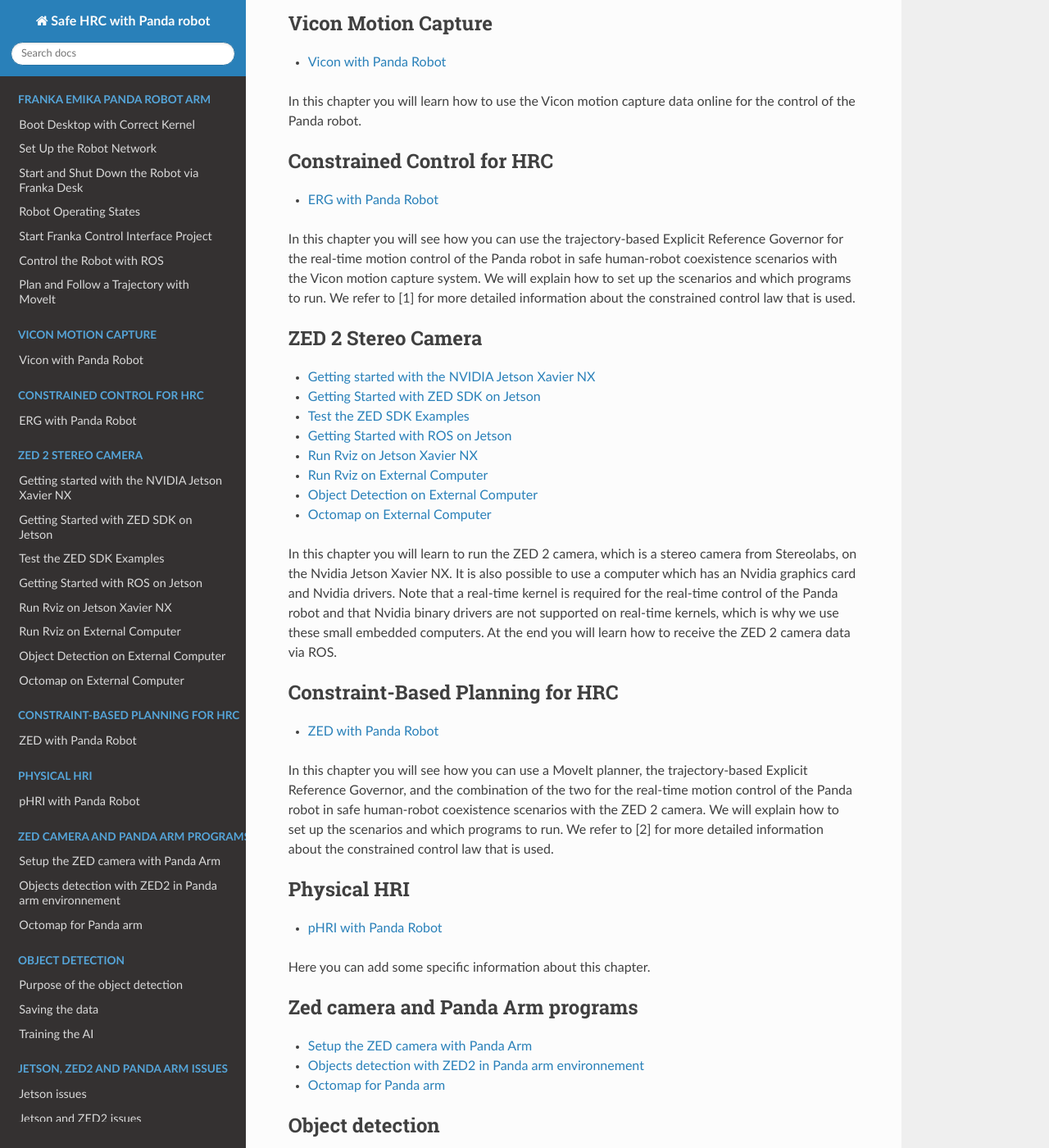
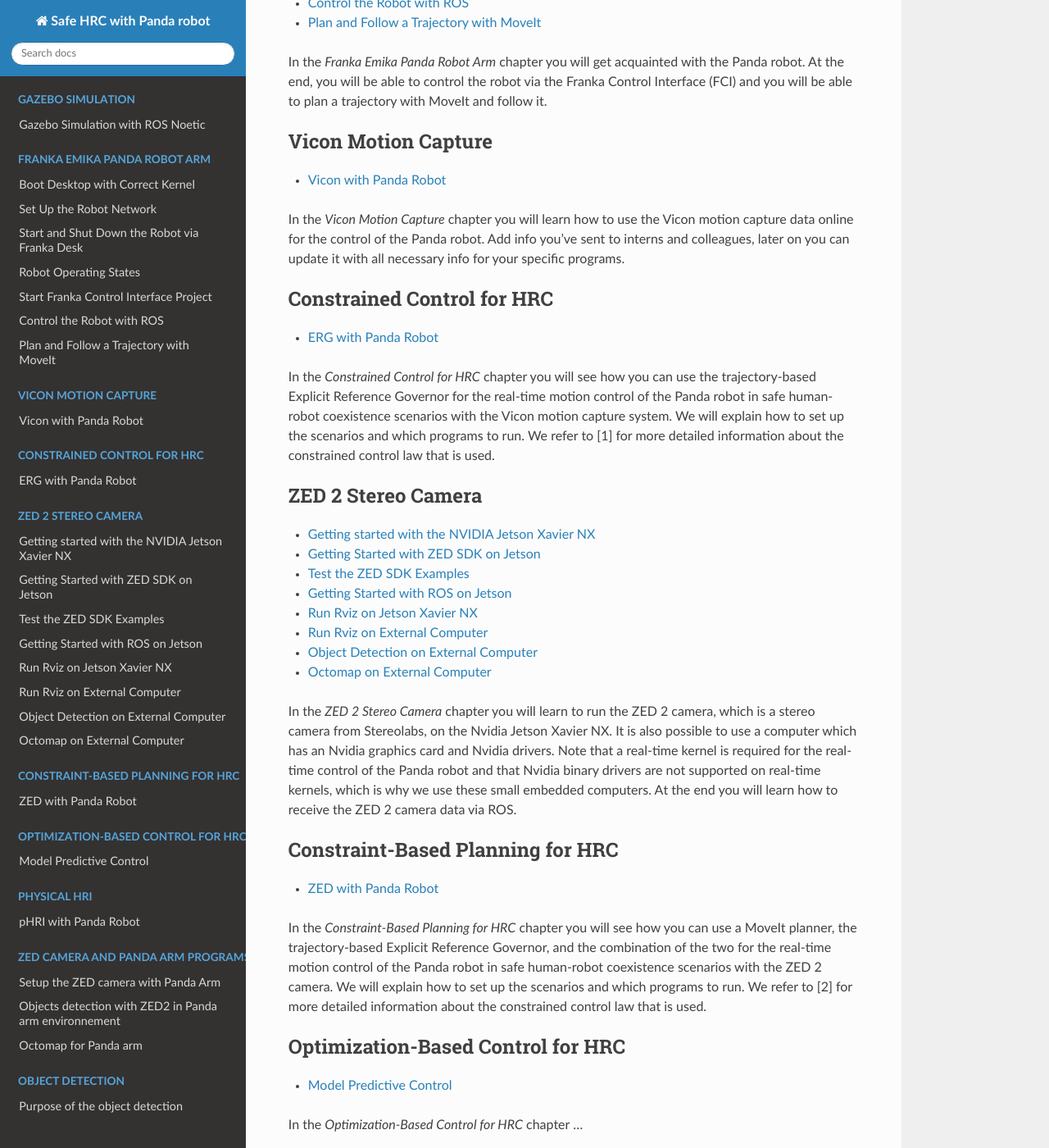
Before and after one commit to kmerckae/panda_safe_hrc_tutorial, a Sphinx documentation site: the page built from source/index.rst, in a window 1280 px wide and 1400 px high, scrolled down 672 px. Shown: the whole window at 82% size. Built offline with Sphinx 7.4.7 and the Read the Docs theme 2.0.0, drawn with Linux system fonts in a browser that asks for light colours; some of the changed text lies outside the part shown.

Commit message:
add: chapters to index

```diff
--- a/source/index.rst
+++ b/source/index.rst
@@ -18,6 +18,15 @@ The major part is generally written such that researchers in other research grou
 
 .. toctree::
    :maxdepth: 1
+   :caption: Gazebo Simulation
+
+   gazebo_panda/gazebo_start
+
+In the *Gazebo Simulation* chapter ...
+
+
+.. toctree::
+   :maxdepth: 1
    :caption: Franka Emika Panda Robot Arm
 
    panda_arm/start_desktop
@@ -28,7 +37,7 @@ The major part is generally written such that researchers in other research grou
    panda_arm/robot_control
    panda_arm/path_planning
 
-In this chapter you will get acquainted with the Panda robot.
+In the *Franka Emika Panda Robot Arm* chapter you will get acquainted with the Panda robot.
 At the end, you will be able to control the robot via the Franka Control Interface (FCI)
 and you will be able to plan a trajectory with MoveIt and follow it.
 
@@ -39,8 +48,9 @@ and you will be able to plan a trajectory with MoveIt and follow it.
 
    vicon_panda/start
 
-In this chapter you will learn how to use the Vicon motion capture data
+In the *Vicon Motion Capture* chapter you will learn how to use the Vicon motion capture data
 online for the control of the Panda robot.
+Add info you've sent to interns and colleagues, later on you can update it with all necessary info for your specific programs.
 
 
 .. toctree::
@@ -49,7 +59,7 @@ online for the control of the Panda robot.
 
    erg_panda/start
 
-In this chapter you will see how you can use the trajectory-based Explicit Reference Governor
+In the *Constrained Control for HRC* chapter you will see how you can use the trajectory-based Explicit Reference Governor
 for the real-time motion control of the Panda robot in safe human-robot coexistence scenarios
 with the Vicon motion capture system.
 We will explain how to set up the scenarios and which programs to run.
@@ -69,11 +79,12 @@ We refer to [1] for more detailed information about the constrained control law
    zed_ros/object_detection
    zed_ros/octomap
 
-In this chapter you will learn to run the ZED 2 camera, which is a stereo camera from Stereolabs, on the Nvidia Jetson Xavier NX.
+In the *ZED 2 Stereo Camera* chapter you will learn to run the ZED 2 camera, which is a stereo camera from Stereolabs, on the Nvidia Jetson Xavier NX.
 It is also possible to use a computer which has an Nvidia graphics card and Nvidia drivers.
 Note that a real-time kernel is required for the real-time control of the Panda robot
 and that Nvidia binary drivers are not supported on real-time kernels, which is why we use these small embedded computers.
 At the end you will learn how to receive the ZED 2 camera data via ROS.
+
 
 .. toctree::
    :maxdepth: 1
@@ -81,11 +92,18 @@ At the end you will learn how to receive the ZED 2 camera data via ROS.
 
    zed_panda/start
 
-In this chapter you will see how you can use a MoveIt planner, the trajectory-based Explicit Reference Governor, and the combination of the two
+In the *Constraint-Based Planning for HRC* chapter you will see how you can use a MoveIt planner, the trajectory-based Explicit Reference Governor, and the combination of the two
 for the real-time motion control of the Panda robot in safe human-robot coexistence scenarios with the ZED 2 camera.
 We will explain how to set up the scenarios and which programs to run.
 We refer to [2] for more detailed information about the constrained control law that is used.
 
+.. toctree::
+   :maxdepth: 1
+   :caption: Optimization-Based Control for HRC
+
+   mpc_panda/start
+
+In the *Optimization-Based Control for HRC* chapter ...
 
 
 .. toctree::
@@ -94,8 +112,7 @@ We refer to [2] for more detailed information about the constrained control law
 
    phri_panda/start
 
-Here you can add some specific information about this chapter.
-
+In the *Physical HRI* chapter ...
 
 
 .. toctree::
```
Also changed, not shown: source/gazebo_panda/gazebo_start.rst (added, +9 -0 lines), source/mpc_panda/start.rst (added, +9 -0 lines).
